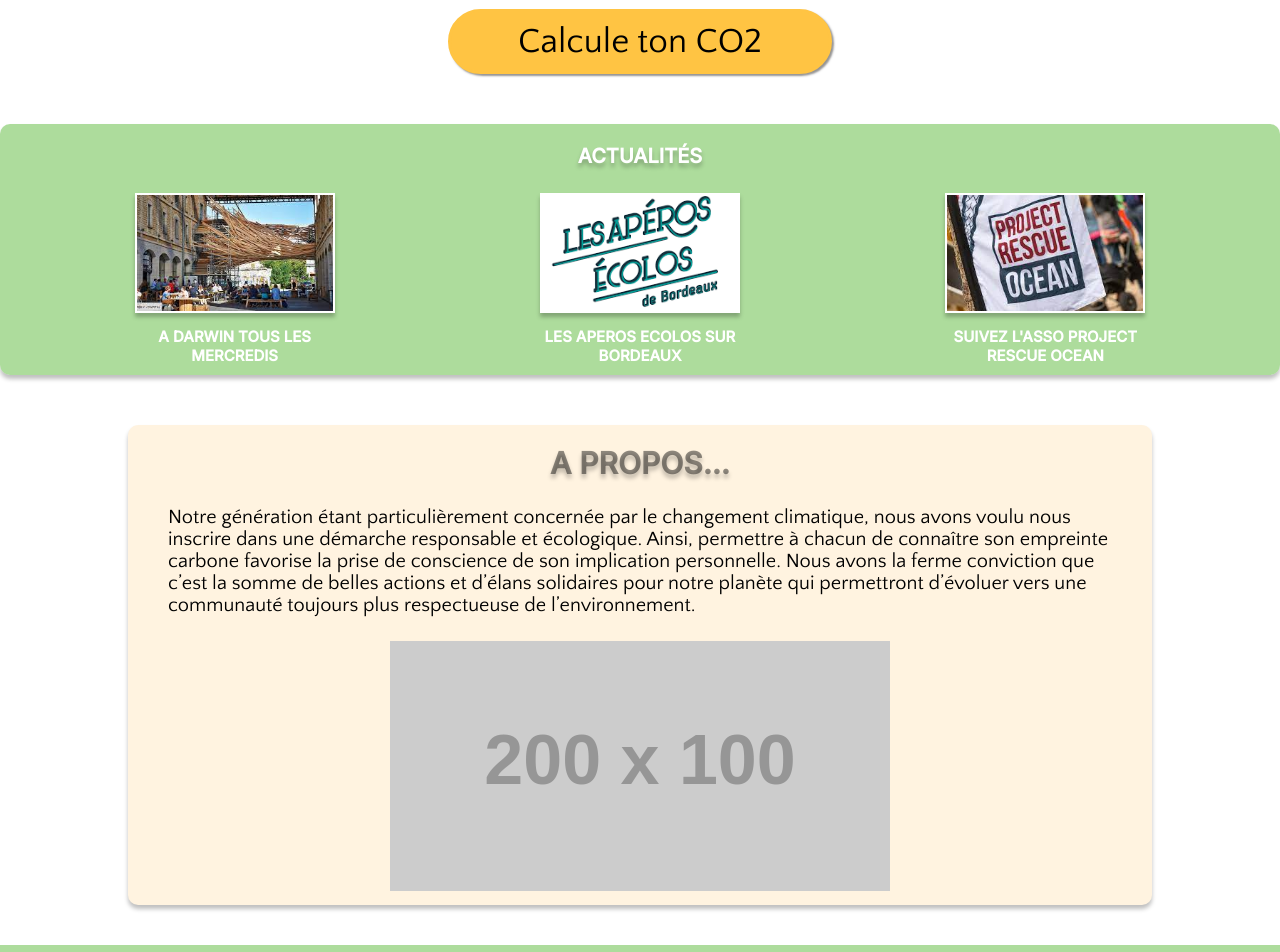
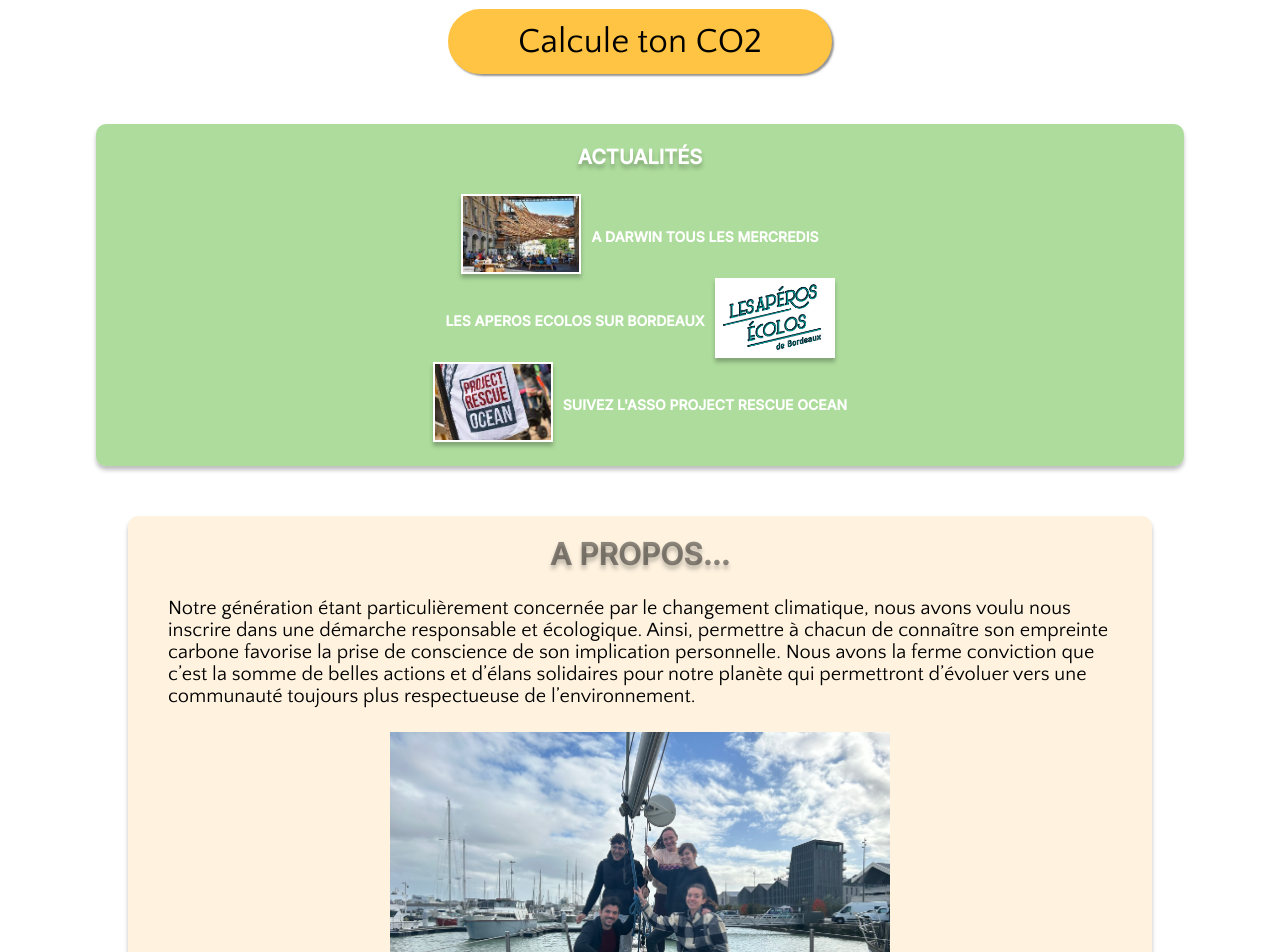
Before and after one commit to WildCodeSchool/2023-09-JS-BDX-P2-one-team-one-dream, a React (Vite) app in the folder frontend/: page / in a window 1280 px wide. Shown: the part 540-1492 px from the top of the page. Built offline with nearby package versions, Linux system fonts and the light colour scheme; a web font is replaced by a local one.

Commit message:
added a photo of us and resolve the linter bug of conditions in estimate

```diff
--- a/frontend/src/components/AboutUs.jsx
+++ b/frontend/src/components/AboutUs.jsx
@@ -15,7 +15,7 @@ function AboutUs() {
       </p>
       <img
         className="Image_AboutUs"
-        src="https://placehold.co/200x100.png"
+        src="../src/assets/nous.jpeg"
         alt="Equipe des créateurs du site"
       />
     </div>
--- a/frontend/src/components/Actuality.jsx
+++ b/frontend/src/components/Actuality.jsx
@@ -21,7 +21,7 @@ const Events = [
 
 function Actuality() {
   return (
-    <div className="container">
+    <div className="container_actu">
       <h2 className="title-actu">ACTUALITÉS</h2>
       <div className="actu-container">
         {Events.map((event) => {
--- a/frontend/src/components/Estimate.jsx
+++ b/frontend/src/components/Estimate.jsx
@@ -3,6 +3,7 @@ import { useApi } from "../context/RequestApi";
 
 function Estimate({ allResults }) {
   const { responses, estimate } = useApi();
+  const [option1, option2, option3] = allResults;
   let selectedOption = {};
 
   const FinalResult =
@@ -13,14 +14,11 @@ function Estimate({ allResults }) {
     +responses.foodResponse * 4 * 12.5;
 
   if (FinalResult <= 550) {
-    // eslint-disable-next-line prefer-destructuring
-    selectedOption = allResults[0];
+    selectedOption = option1;
   } else if (FinalResult <= 751) {
-    // eslint-disable-next-line prefer-destructuring
-    selectedOption = allResults[1];
+    selectedOption = option2;
   } else {
-    // eslint-disable-next-line prefer-destructuring
-    selectedOption = allResults[2];
+    selectedOption = option3;
   }
 
   return (
--- a/frontend/src/styles/AboutUsStyle.scss
+++ b/frontend/src/styles/AboutUsStyle.scss
@@ -31,7 +31,8 @@
 }
 
 .Image_AboutUs {
-  padding: 10px 0 10px 0;
+  padding: 10px 0 20px 0;
+  width: 350px;
 }
 
 @media screen and (min-width: 768px) {
--- a/frontend/src/styles/Actuality.scss
+++ b/frontend/src/styles/Actuality.scss
@@ -20,7 +20,7 @@
   color: white;
 }
 
-.container {
+.container_actu {
   border-radius: 10px;
   background-color: rgba(123, 199, 96, 0.62);
   text-align: center;
```
Also changed, not shown: frontend/src/assets/nous.jpeg (added).
